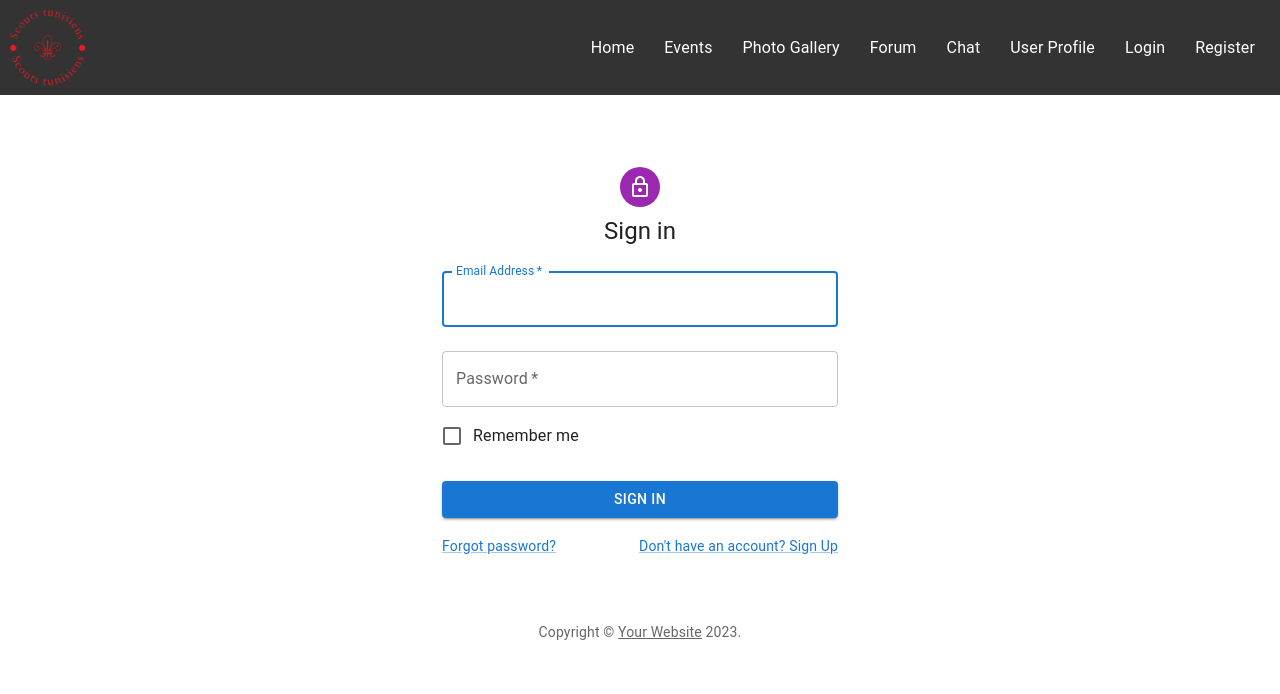
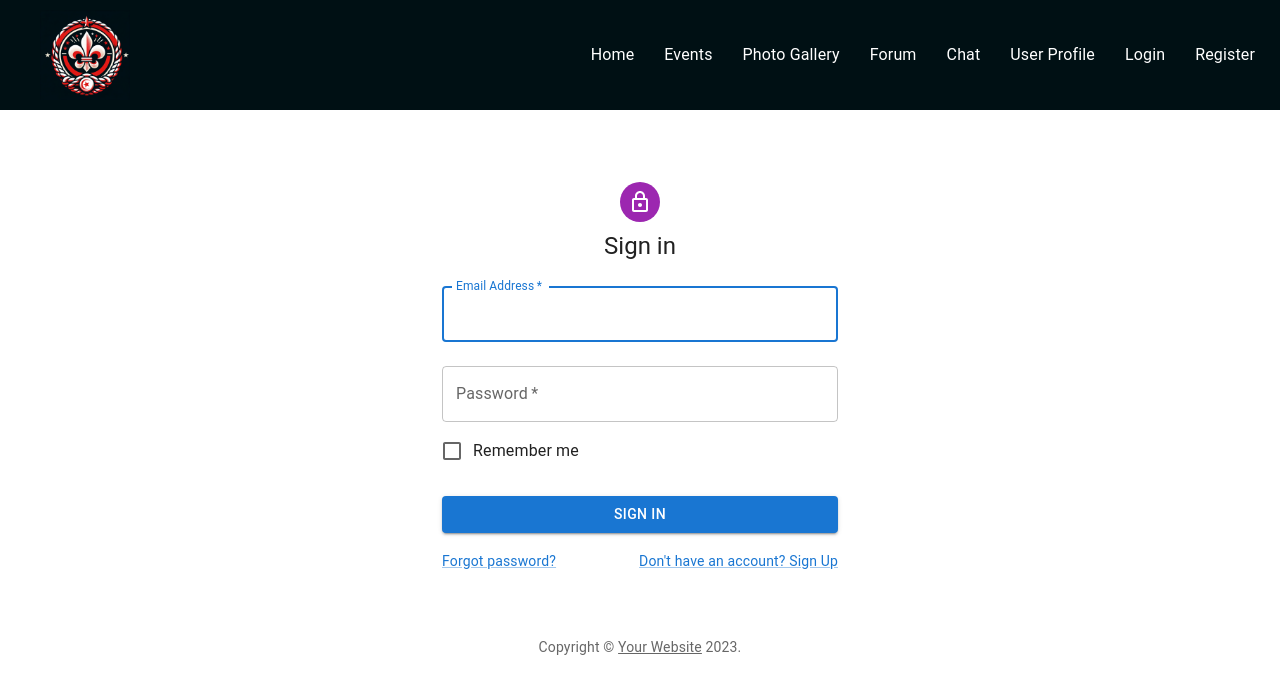
Before and after one commit to RBK-Project23/thesis-project, a React (Create React App) app in the folder frontend/: page /signin in a window 1280 px wide. Shown: the top 694 px of the page. Built offline with nearby package versions, Linux system fonts and the light colour scheme; no server answers.

Commit message:
change logo

```diff
--- a/frontend/src/component/Header.css
+++ b/frontend/src/component/Header.css
@@ -1,11 +1,11 @@
 /* src/components/Header.css */
 header {
-    background-color: #333;
+    background-color: #001014;
     color: white;
     padding: 10px;
     display: flex;
-    justify-content: space-between; /* Align items horizontally */
-    align-items: center; /* Align items vertically */
+    justify-content: space-between;
+    align-items: center;
   }
 
   .logo-container {
@@ -14,8 +14,8 @@ header {
   }
 
   .logo {
-    height: 75px; /* Maintain aspect ratio */
-    margin-right: 10px; /* Add margin between the logo and the title */
+    height: 90px;
+    margin-left: 30px;
   }
 nav ul {
   list-style: none;
--- a/frontend/src/component/Header.js
+++ b/frontend/src/component/Header.js
@@ -5,7 +5,7 @@ import './Header.css';
 const Header = () => {
   return (
     <header>
-         <img src="/logo-no-background.png" alt="Logo" className="logo" />
+         <img src="/Scout_tunisen1.png" alt="Logo" className="logo" />
          <Navigation />
     </header>
   );
```
Also changed, not shown: frontend/public/Scout_tunisen1.png (added).
